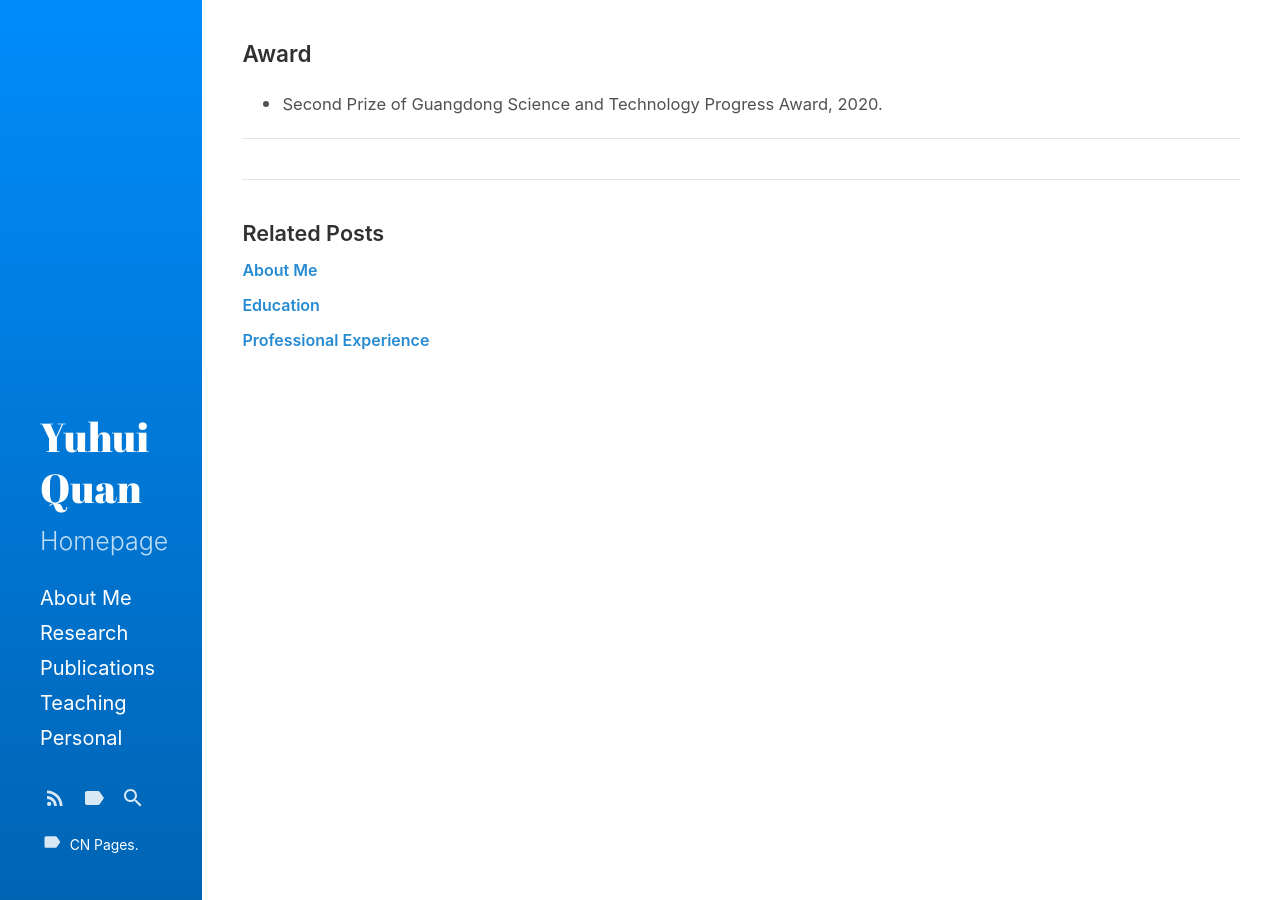
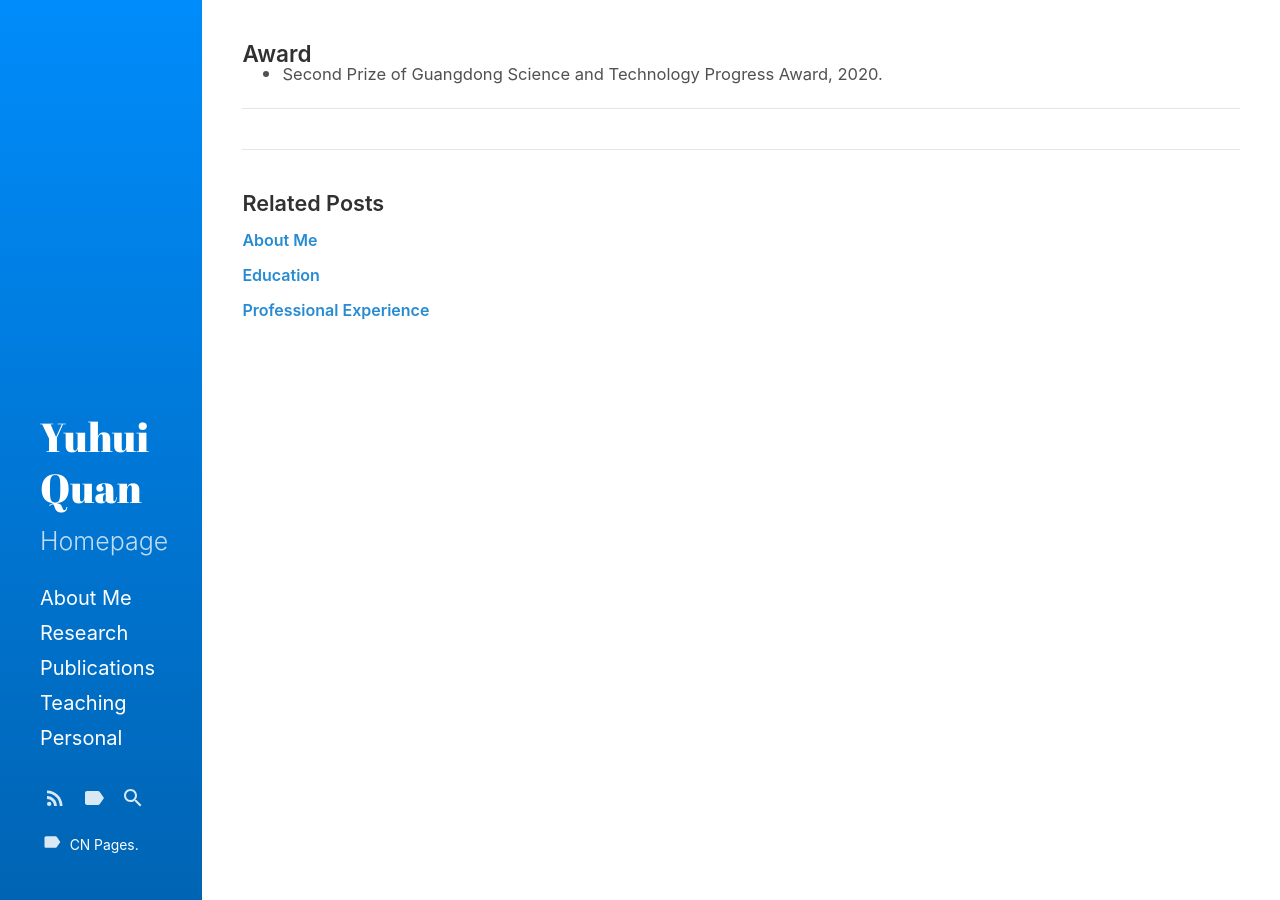
Before and after one commit to Dofboom/Dofboom.github.io, a Jekyll site: the page built from _posts/2020-5-30-a_award.md, in a window 1280 px wide. Built offline with Jekyll 4.4.1, drawn with Linux system fonts in a browser that asks for light colours.

Commit message:
Update _posts.scss

```diff
--- a/_sass/hydeout/_posts.scss
+++ b/_sass/hydeout/_posts.scss
@@ -78,7 +78,7 @@ article + *,
 .post-meta {
   color: $body-muted;
   margin-bottom: 1rem; //此处控制about me界面标题离下面内容的距离
-  margin-top: -0.5rem;
+  margin-top: -2rem;
 }
 
 .post,
```
